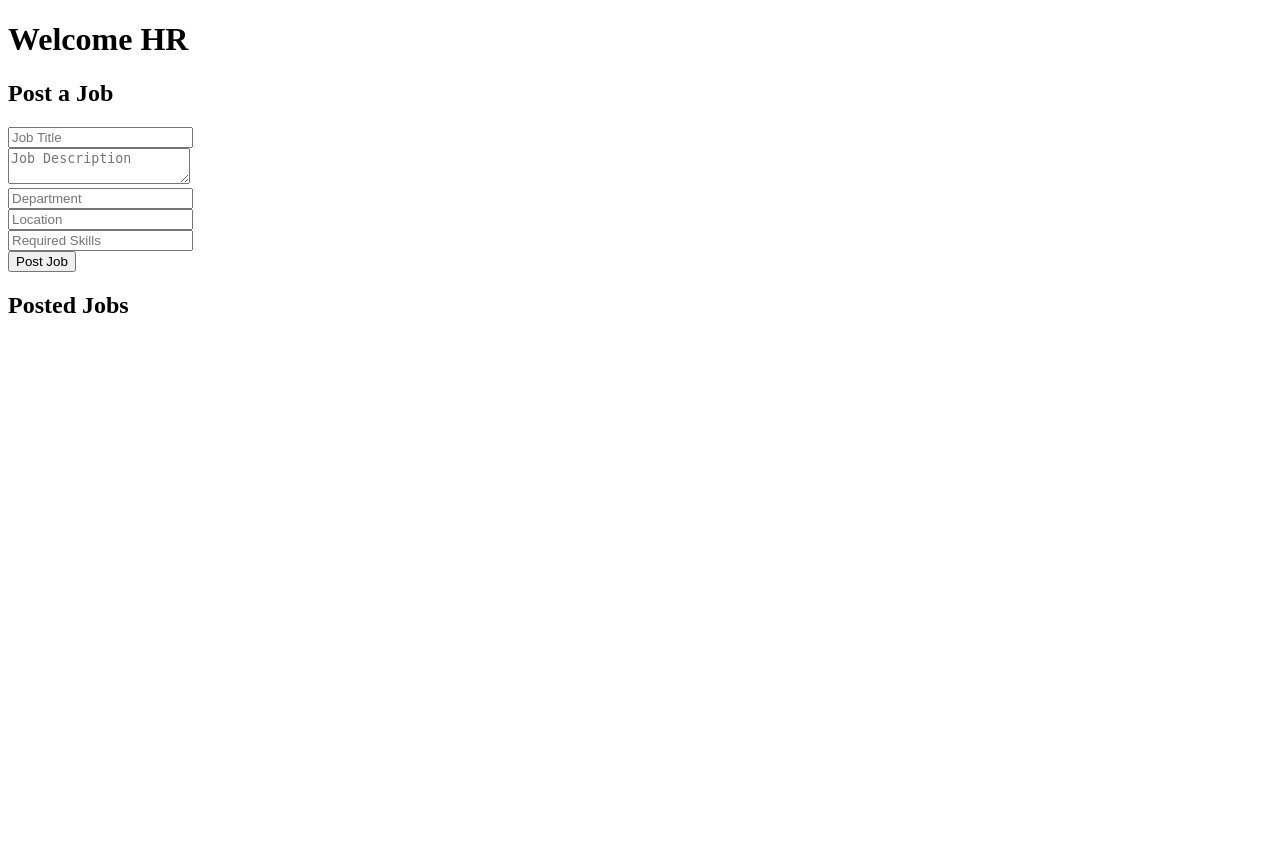
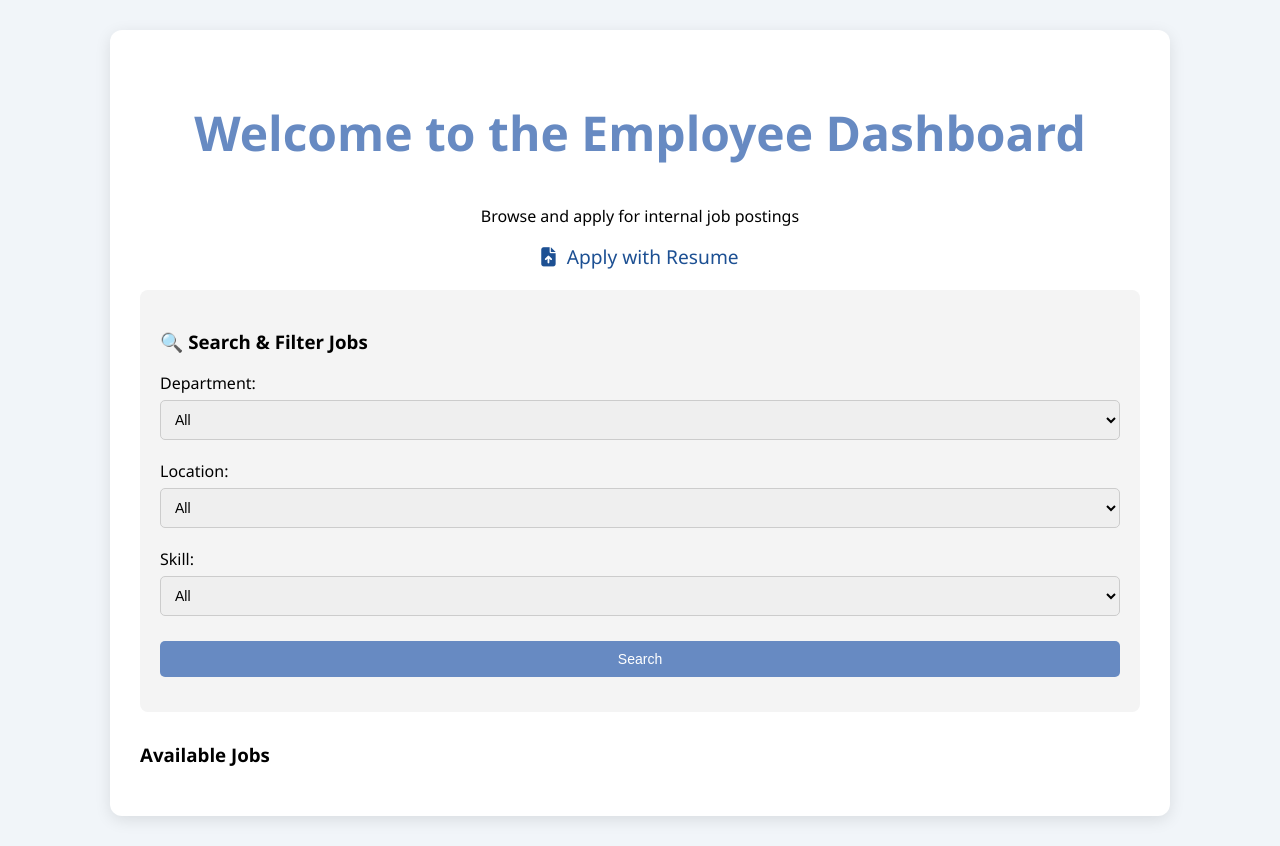
Before and after one commit to himarg2274/talentbridge, a Flask app: page /dashboard/hr in a window 1280 px wide. Before the commit the page ends 313 px from the top, so only its background shows below. Run offline with Flask 3, Linux system fonts and the light colour scheme; data that the repository does not hold is empty; some libraries are stand-ins or nearby versions.

Commit message:
Update dashboard_hr.html

```diff
--- a/templates/dashboard_hr.html
+++ b/templates/dashboard_hr.html
@@ -1,31 +1,184 @@
 <!DOCTYPE html>
 <html>
 <head>
-    <title>HR Dashboard</title>
+    <title>Employee Dashboard</title>
+    <link rel="stylesheet" href="{{ url_for('static', filename='loginReg.css') }}">
+    <link rel="stylesheet" href="https://cdnjs.cloudflare.com/ajax/libs/font-awesome/6.4.0/css/all.min.css">
+    <style>
+        body {
+            font-family: 'Segoe UI', sans-serif;
+            background: #f1f5f9;
+            margin: 0;
+            padding: 30px;
+        }
+
+        .dashboard-container {
+            max-width: 1000px;
+            margin: auto;
+            background: white;
+            padding: 30px;
+            border-radius: 12px;
+            box-shadow: 0 4px 16px rgba(0,0,0,0.1);
+        }
+
+        h2 {
+            text-align: center;
+            color: #678ac2;
+        }
+
+        .filter-container {
+            background: #f4f4f4;
+            padding: 20px;
+            border-radius: 8px;
+            margin-bottom: 30px;
+        }
+
+        .filter-container label {
+            display: block;
+            margin-top: 10px;
+            font-weight: 500;
+        }
+
+        .filter-container select, .filter-container button {
+            width: 100%;
+            padding: 10px;
+            margin-top: 6px;
+            border-radius: 5px;
+            border: 1px solid #ccc;
+            font-size: 14px;
+        }
+
+        .filter-container button {
+            background-color: #678ac2;
+            color: white;
+            border: none;
+            margin-top: 15px;
+            cursor: pointer;
+        }
+
+        .filter-container button:hover {
+            background-color: #4a6da1;
+        }
+
+        .job-card {
+            background: #ffffff;
+            padding: 20px;
+            margin-bottom: 20px;
+            border-left: 4px solid #678ac2;
+            border-radius: 10px;
+            box-shadow: 0 2px 6px rgba(0,0,0,0.08);
+        }
+
+        .job-card h3 {
+            margin: 0 0 10px;
+            font-size: 18px;
+            color: #678ac2;
+        }
+
+        .job-card p {
+            font-size: 14px;
+            color: #555;
+            margin: 4px 0;
+        }
+
+        .job-card input[type="file"] {
+            margin-bottom: 10px;
+        }
+
+        .job-card button {
+            background-color: #678ac2;
+            color: white;
+            padding: 8px 16px;
+            border: none;
+            border-radius: 6px;
+            font-size: 14px;
+            cursor: pointer;
+        }
+
+        .job-card button:hover {
+            background-color: #4a6da1;
+        }
+
+        .upload-resume-link {
+            text-align: center;
+            margin-bottom: 20px;
+        }
+
+        .upload-resume-link a {
+            font-size: 1.2rem;
+            text-decoration: none;
+            color: #1d5093;
+        }
+
+        .upload-resume-link i {
+            margin-right: 6px;
+        }
+    </style>
 </head>
 <body>
-    <h1>Welcome HR</h1>
+    <div class="dashboard-container">
+        <h2>Welcome to the Employee Dashboard</h2>
+        <p style="text-align:center;">Browse and apply for internal job postings</p>
 
-    <h2>Post a Job</h2>
-    <form method="POST">
-        <input type="text" name="title" placeholder="Job Title" required><br>
-        <textarea name="description" placeholder="Job Description" required></textarea><br>
-        <input type="text" name="department" placeholder="Department" required><br>
-        <input type="text" name="location" placeholder="Location" required><br>
-        <input type="text" name="skills" placeholder="Required Skills" required><br>
-        <button type="submit">Post Job</button>
-    </form>
+        <div class="upload-resume-link">
+            <a href="{{ url_for('employee_apply') }}">
+                <i class="fas fa-file-upload"></i> Apply with Resume
+            </a>
+        </div>
 
-    <h2>Posted Jobs</h2>
-<ul>
-    {% for job in jobs %}
-    <li>
-        <strong>{{ job['title'] }}</strong> – {{ job['department'] }}<br>
-        {{ job['description'] }}<br>
-        Location: {{ job['location'] }} | Skills: {{ job['skills_required'] }}
-    </li>
-    {% endfor %}
-</ul>
+        <div class="filter-container">
+            <h3>🔍 Search & Filter Jobs</h3>
+            <form method="GET" action="/dashboard/employee">
+                <label for="department">Department:</label>
+                <select name="department">
+                    <option value="">All</option>
+                    <option value="HR">HR</option>
+                    <option value="Finance">Finance</option>
+                    <option value="Sales">Sales</option>
+                    <option value="IT">IT</option>
+                    <option value="Marketing">Marketing</option>
+                </select>
 
+                <label for="location">Location:</label>
+                <select name="location">
+                    <option value="">All</option>
+                    <option value="Chennai">Chennai</option>
+                    <option value="Kolkata">Kolkata</option>
+                    <option value="Kochi">Kochi</option>
+                    <option value="Bangalore">Bangalore</option>
+                </select>
+
+                <label for="skill">Skill:</label>
+                <select name="skill">
+                    <option value="">All</option>
+                    <option value="Python">Python</option>
+                    <option value="Excel">Excel</option>
+                    <option value="Leadership">Leadership</option>
+                    <option value="Communication">Communication</option>
+                    <option value="Salesforce">Salesforce</option>
+                    <option value="C++">C++</option>
+                    <option value="Team Management">Team Management</option>
+                </select>
+
+                <button type="submit">Search</button>
+            </form>
+        </div>
+
+        <h3>Available Jobs</h3>
+        {% for job in jobs %}
+        <div class="job-card">
+            <h3>{{ job.title }}</h3>
+            <p><strong>Department:</strong> {{ job.department }}</p>
+            <p><strong>Location:</strong> {{ job.location }}</p>
+            <p><strong>Skills Required:</strong> {{ job.skills_required }}</p>
+            <p><strong>Description:</strong> {{ job.description }}</p>
+
+            <form action="{{ url_for('apply_job', job_id=job['id']) }}" method="POST" enctype="multipart/form-data">
+                <input type="file" name="resume" required>
+                <button type="submit">Apply</button>
+            </form>
+        </div>
+        {% endfor %}
+    </div>
 </body>
 </html>
```
